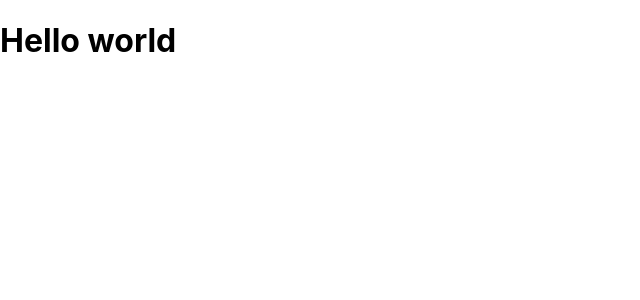
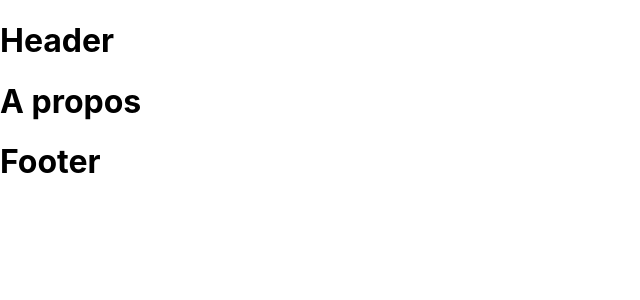
Before and after one commit to IK62/Kasa, a React (Create React App) app: page /A-Propos in a window 1280 px wide. Shown: the top 300 px of the page, without its empty margins (0-640 px from the left). Built offline with nearby package versions, Linux system fonts and the light colour scheme.

Commit message:
added components and router

```diff
--- a/package.json
+++ b/package.json
@@ -8,6 +8,7 @@
     "@testing-library/user-event": "^13.5.0",
     "react": "^18.2.0",
     "react-dom": "^18.2.0",
+    "react-router-dom": "^6.21.3",
     "react-scripts": "5.0.1",
     "web-vitals": "^2.1.4"
   },
--- a/src/components/App.js
+++ b/src/components/App.js
@@ -1,9 +1,15 @@
+import { Outlet } from "react-router-dom";
+import Header from './header'
+import Footer from './footer'
+
 function App() {
   return (
     <div className="App">
-      <header className="App-header">
-        <h1>Hello world</h1>
-      </header>
+      <Header />
+      <body>
+        <Outlet />
+      </body>
+      <Footer />
     </div>
   );
 }
--- /dev/null
+++ b/src/components/errorPage.js
@@ -0,0 +1,5 @@
+function ErrorPage() {
+  return <h1>404 Error</h1>
+}
+
+export default ErrorPage
--- /dev/null
+++ b/src/components/footer.js
@@ -0,0 +1,9 @@
+function Footer() {
+  return (
+    <footer>
+        <h1>Footer</h1>
+    </footer>
+  )
+}
+
+export default Footer
--- /dev/null
+++ b/src/components/header.js
@@ -0,0 +1,9 @@
+function Header() {
+  return (
+    <header>
+      <h1>Header</h1>
+    </header>
+  )
+}
+
+export default Header
--- /dev/null
+++ b/src/components/home.js
@@ -0,0 +1,7 @@
+function Home() {
+    return (
+        <h1>Hello world</h1>
+    )
+}
+
+export default Home
--- /dev/null
+++ b/src/components/logement.js
@@ -0,0 +1,5 @@
+function Logement() {
+  return <h1>Logement</h1>
+}
+
+export default Logement
--- /dev/null
+++ b/src/components/propos.js
@@ -0,0 +1,5 @@
+function Propos() {
+  return <h1>A propos</h1>
+}
+
+export default Propos
--- /dev/null
+++ b/src/components/router.js
@@ -0,0 +1,39 @@
+import App from './App'
+import { createBrowserRouter, RouterProvider } from 'react-router-dom'
+import Home from './home'
+import Logement from './logement'
+import Propos from './propos'
+import ErrorPage from './errorPage'
+
+const browserRouter = createBrowserRouter([
+  {
+    path: '/',
+    element: <App />,
+    errorElement: <ErrorPage />,
+    children: [
+      {
+        errorElement: <ErrorPage />,
+        children: [
+          {
+            index: true,
+            element: <Home />,
+          },
+          {
+            path: 'Fiche-Logement/:id',
+            element: <Logement />,
+          },
+          {
+            path: 'A-Propos',
+            element: <Propos />,
+          },
+        ],
+      },
+    ],
+  },
+])
+
+function Router() {
+    return (<RouterProvider router={browserRouter}/>)
+}
+
+export default Router;
--- a/src/index.js
+++ b/src/index.js
@@ -1,14 +1,14 @@
-import React from 'react';
-import ReactDOM from 'react-dom/client';
-import './styles/index.css';
-import App from './components/App';
+import React from 'react'
+import ReactDOM from 'react-dom/client'
+import Router from './components/router'
+import './styles/index.css'
 
-const root = ReactDOM.createRoot(document.getElementById('root'));
+const root = ReactDOM.createRoot(document.getElementById('root'))
 root.render(
   <React.StrictMode>
-    <App />
+    <Router/>
   </React.StrictMode>
-);
+)
 
 // If you want to start measuring performance in your app, pass a function
 // to log results (for example: reportWebVitals(console.log))
```
Also changed, not shown: 1 other file (tests, documents, lock files or other folders).
